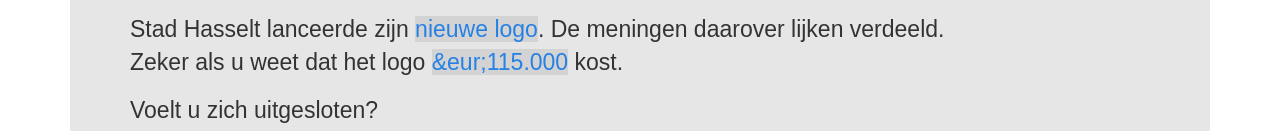
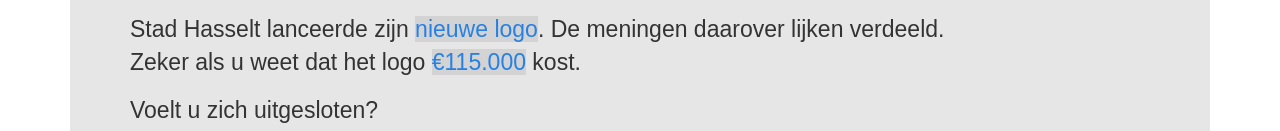
Before and after one commit to woutervddn/uheefthet.be, a plain HTML site: page index.html in a window 1280 px wide. Shown: the part 171-302 px from the top of the page. Drawn offline with nearby package versions, Linux system fonts and the light colour scheme.

```diff
--- a/index.html
+++ b/index.html
@@ -49,7 +49,7 @@
         <div class="col-md-12">
           <div class="jumbotron">
         <h1>Hasselt heeft het, U toch ook?</h1>
-        <p>Stad Hasselt lanceerde zijn <a href="http://hasseltheefthet.be" target="_blank">nieuwe logo</a>. De meningen daarover lijken verdeeld.<br/>Zeker als u weet dat het logo <a href="http://www.hbvl.be/cnt/dmf20170623_02938238/nieuw-stadslogo-kostte-115-000-euro-hasselt-heeft-het" target="_blank">&eur;115.000</a> kost.</p>
+        <p>Stad Hasselt lanceerde zijn <a href="http://hasseltheefthet.be" target="_blank">nieuwe logo</a>. De meningen daarover lijken verdeeld.<br/>Zeker als u weet dat het logo <a href="http://www.hbvl.be/cnt/dmf20170623_02938238/nieuw-stadslogo-kostte-115-000-euro-hasselt-heeft-het" target="_blank">&euro;115.000</a> kost.</p>
         <p>Voelt u zich uitgesloten?<br/>Bent u bang dat u het niet heeft?<br/>Geen nood! Voer hieronder uw naam in, en u heeft het ook!</p>
         <div class="row">
           <div class="col-md-8">
```
